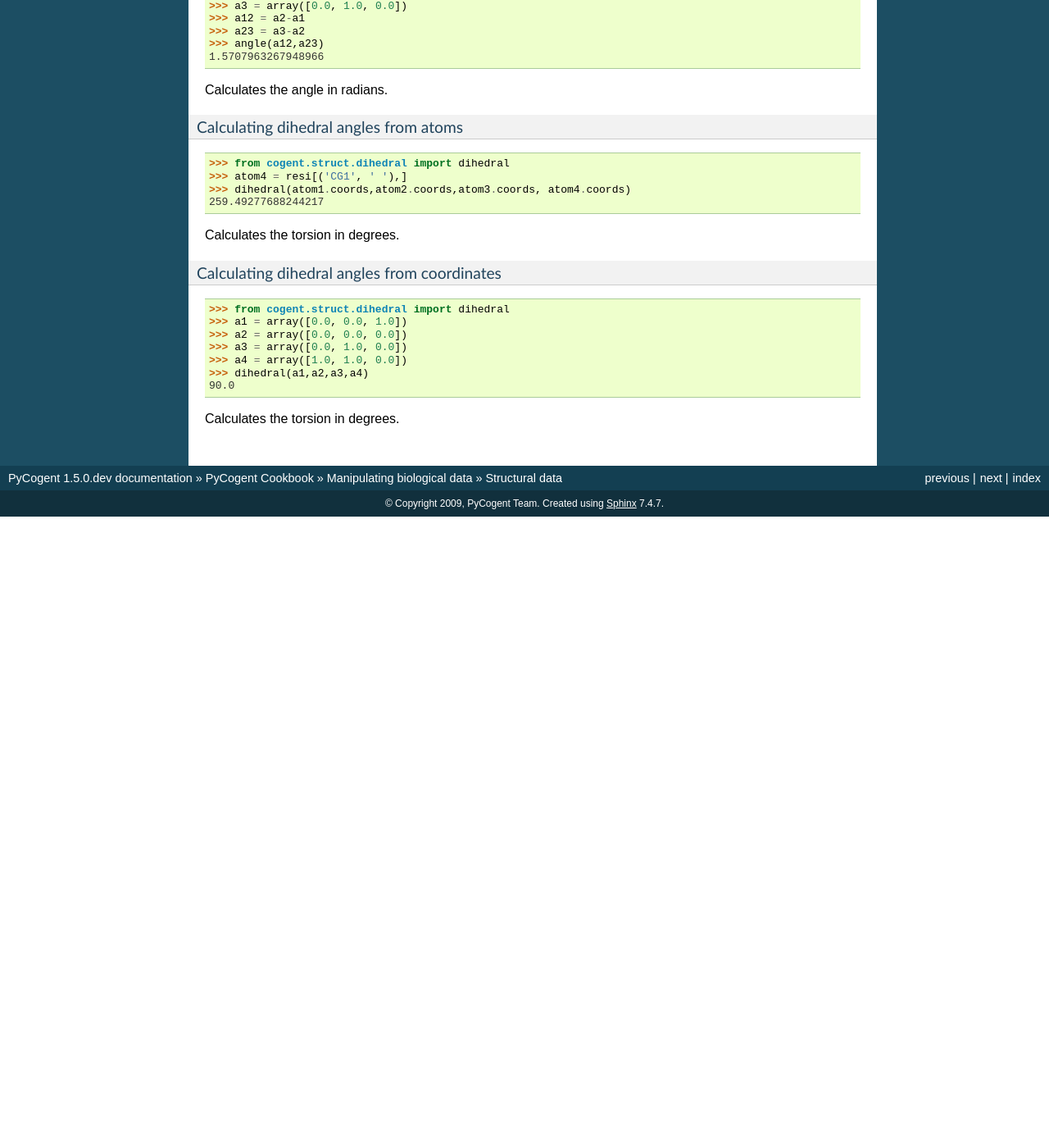
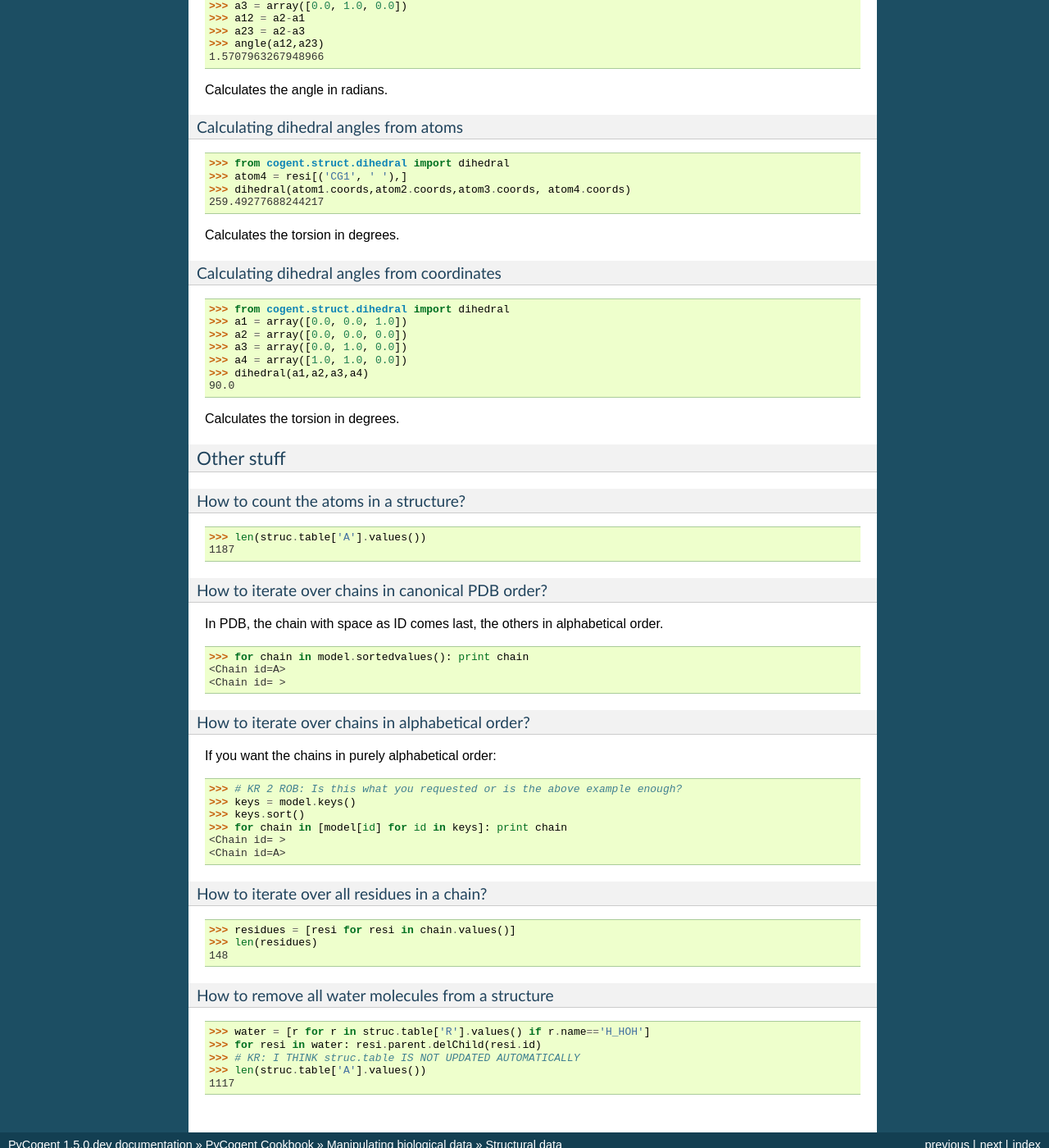
Before and after one commit to cogent3/cogent3, a Sphinx documentation site: the page built from doc/cookbook/structural_data.rst, in a window 1280 px wide and 1400 px high, scrolled down 4615 px. Shown: the whole window at 82% size. Built offline with Sphinx 7.4.7, drawn with Linux system fonts in a browser that asks for light colours; formulas are drawn with MathJax 3; pages that are not in the unit, such as notebooks, are missing from menus; before the commit the page ends 5245 px from its top, so only the background shows below that; some of the changed text lies outside the part shown.

Commit message:
fixed angle example.

```diff
--- a/doc/cookbook/structural_data.rst
+++ b/doc/cookbook/structural_data.rst
@@ -337,7 +337,7 @@ Calculating flat angles from coordinates
     >>> a2 = array([0.0, 0.0, 0.0])
     >>> a3 = array([0.0, 1.0, 0.0])
     >>> a12 = a2-a1
-    >>> a23 = a3-a2
+    >>> a23 = a2-a3
     >>> angle(a12,a23)
     1.5707963267948966
 
@@ -374,3 +374,64 @@ Calculating dihedral angles from coordinates
 
 
 Calculates the torsion in degrees.
+
+
+Other stuff
+-----------
+
+How to count the atoms in a structure?
+^^^^^^^^^^^^^^^^^^^^^^^^^^^^^^^^^^^^^^
+
+.. doctest::
+
+    >>> len(struc.table['A'].values())
+    1187
+
+How to iterate over chains in canonical PDB order?
+^^^^^^^^^^^^^^^^^^^^^^^^^^^^^^^^^^^^^^^^^^^^^^^^^^
+
+In PDB, the chain with space as ID comes last, the
+others in alphabetical order.
+
+.. doctest::
+
+    >>> for chain in model.sortedvalues(): print chain
+    <Chain id=A>
+    <Chain id= >
+
+
+How to iterate over chains in alphabetical order?
+^^^^^^^^^^^^^^^^^^^^^^^^^^^^^^^^^^^^^^^^^^^^^^^^^
+
+If you want the chains in purely alphabetical order:
+
+.. doctest::
+
+    >>> # KR 2 ROB: Is this what you requested or is the above example enough?
+    >>> keys = model.keys()
+    >>> keys.sort()
+    >>> for chain in [model[id] for id in keys]: print chain
+    <Chain id= >
+    <Chain id=A>
+
+
+How to iterate over all residues in a chain?
+^^^^^^^^^^^^^^^^^^^^^^^^^^^^^^^^^^^^^^^^^^^^
+
+.. doctest::
+
+    >>> residues = [resi for resi in chain.values()]
+    >>> len(residues)
+    148
+
+
+How to remove all water molecules from a structure
+^^^^^^^^^^^^^^^^^^^^^^^^^^^^^^^^^^^^^^^^^^^^^^^^^^
+
+.. doctest::
+
+    >>> water = [r for r in struc.table['R'].values() if r.name=='H_HOH']
+    >>> for resi in water: resi.parent.delChild(resi.id)
+    >>> # KR: I THINK struc.table IS NOT UPDATED AUTOMATICALLY
+    >>> len(struc.table['A'].values())
+    1117
```
Also changed, not shown: other parts of doc/cookbook/structural_data.rst (+2 -2 lines).
